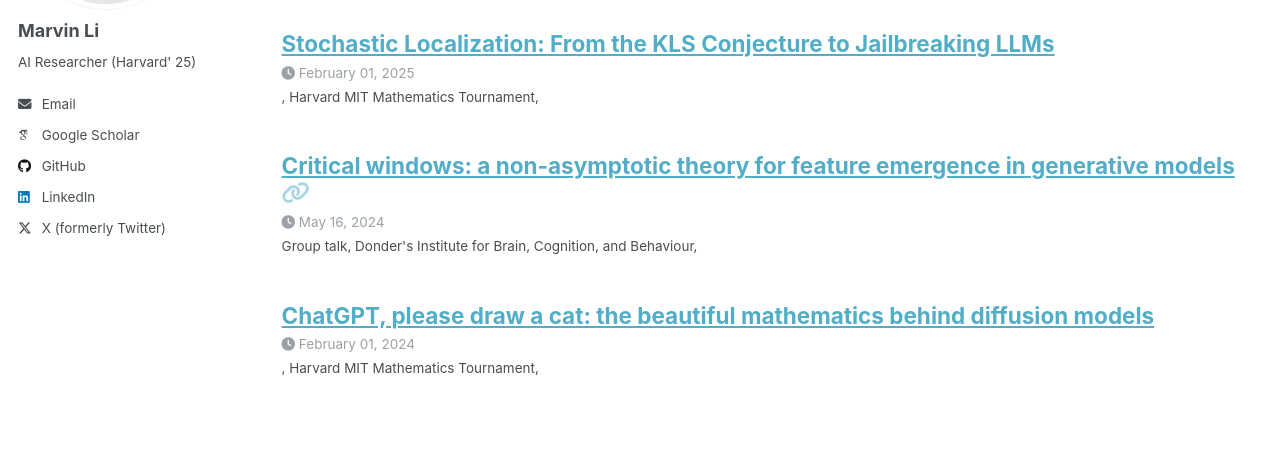
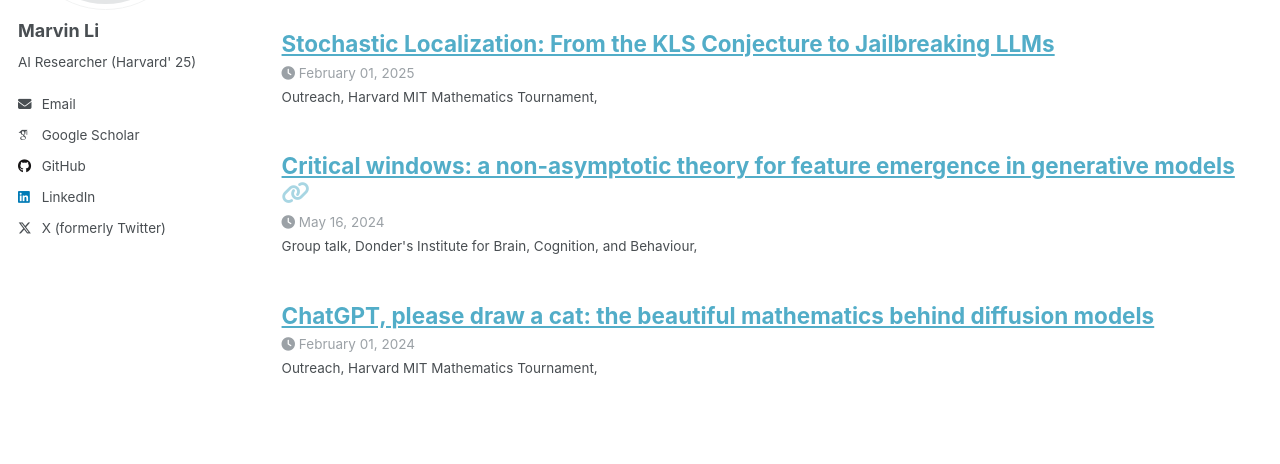
Before and after one commit to marvinfli/marvinfli.github.io, a Jekyll site: the page built from _pages/talks.html, in a window 1280 px wide and 1050 px high. Shown: the part 264-728 px from the top of the window. Built offline with Jekyll 4.4.1, drawn with Linux system fonts in a browser that asks for light colours; some web fonts are replaced; a script that is not in the unit is left out.

```diff
--- a/_talks/2024-03-hmmt.md
+++ b/_talks/2024-03-hmmt.md
@@ -1,6 +1,7 @@
 ---
 title: "ChatGPT, please draw a cat: the beautiful mathematics behind diffusion models"
 collection: talks
+type: "Outreach"
 venue: "Harvard MIT Mathematics Tournament"
 date: 2024-02-01
 ---
--- a/_talks/2025-02-hmmt.md
+++ b/_talks/2025-02-hmmt.md
@@ -1,6 +1,7 @@
 ---
 title: "Stochastic Localization: From the KLS Conjecture to Jailbreaking LLMs"
 collection: talks
+type: "Outreach"
 venue: "Harvard MIT Mathematics Tournament"
 date: 2025-02-01
 ---
```
Also changed, not shown: _pages/publications.html (+9 -10 lines).
